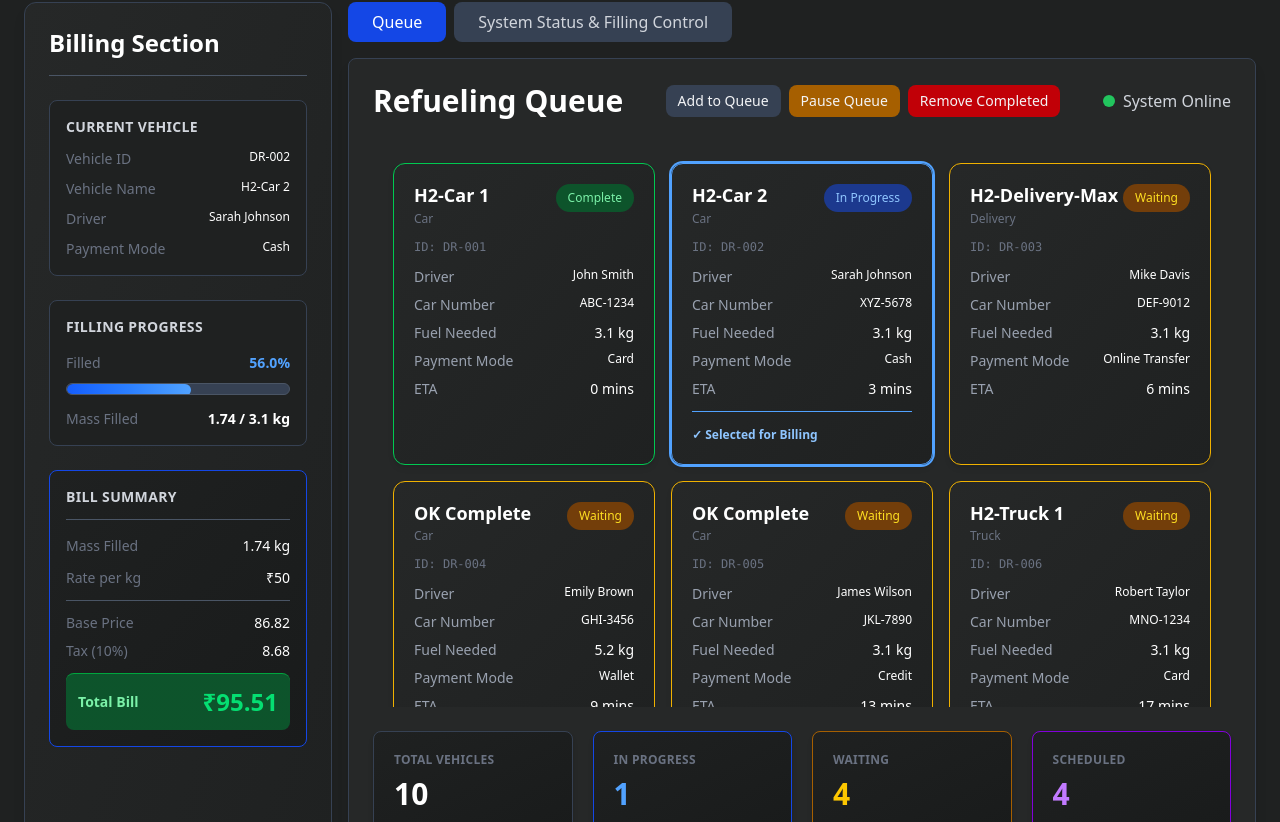
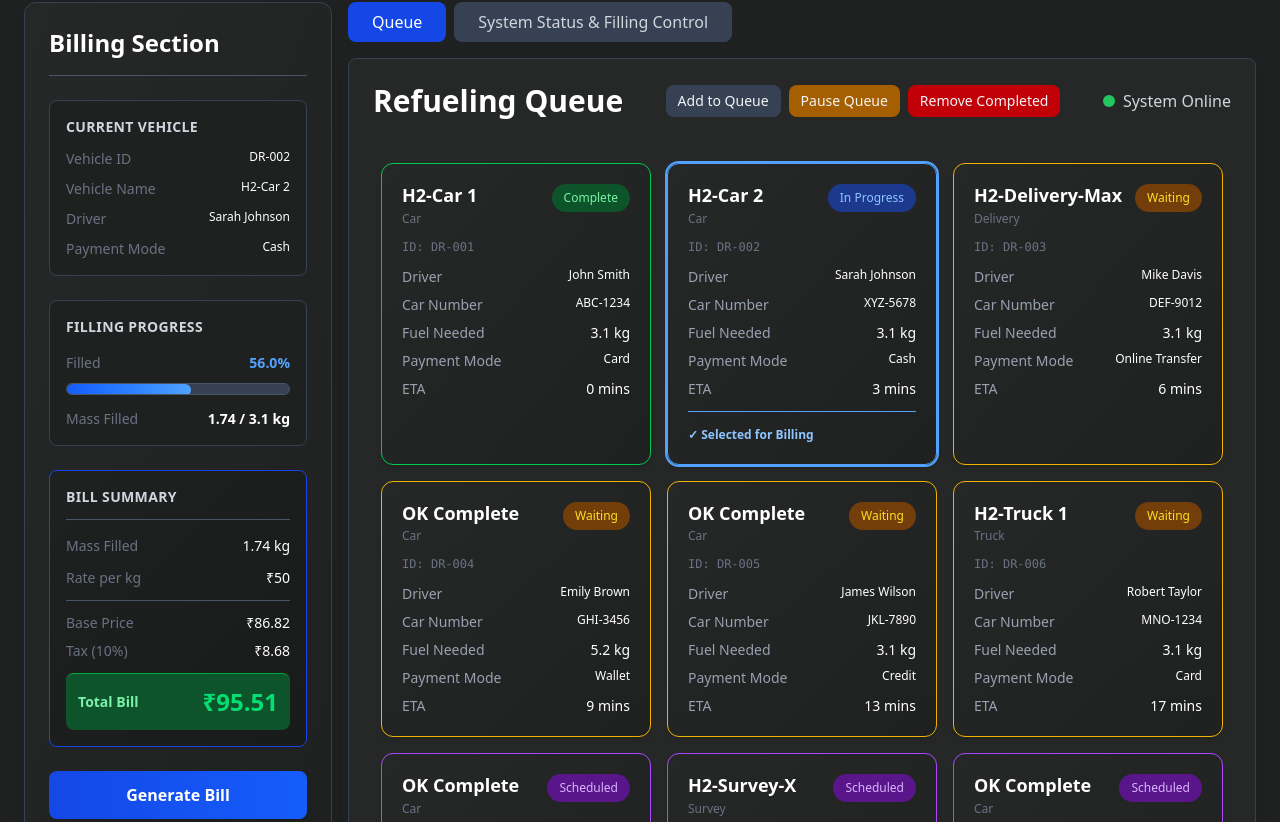
Before and after one commit to s4mzai/Hynics, a Next.js app: page /queue in a window 1280 px wide. Shown: the part 178-1000 px from the top of the page. Built offline with nearby package versions, Linux system fonts and the light colour scheme.

Commit message:
Add generate bill button, fix tabs heights and small changes

```diff
--- a/components/pages/Queue.jsx
+++ b/components/pages/Queue.jsx
@@ -7,7 +7,7 @@ const vehicleModels = [
 ];
 const vehicleTypes = ["Car", "Truck", "Van", "Bus", "Forklift", "Delivery", "Survey"];
 const paymentModes = ["Cash", "Card", "Online Transfer", "Wallet", "Credit"];
-const PRICE_PER_KG = 50; // Price per kg of H2
+const PRICE_PER_KG = 50;
 const initialQueueItems = [
   { id: "DR-001", name: "H2-Car 1", type: "Car", status: "Complete", fuel: 3.1, eta: 0, driverName: "John Smith", carNumber: "ABC-1234", amountToFill: 3.1, paymentMode: "Card" },
   { id: "DR-002", name: "H2-Car 2", type: "Car", status: "In Progress", fuel: 3.1, eta: 5, driverName: "Sarah Johnson", carNumber: "XYZ-5678", amountToFill: 3.1, paymentMode: "Cash" },
@@ -59,6 +59,7 @@ export default function Queue() {
   });
   const [isPaused, setIsPaused] = useState(false);
   const [isModalOpen, setIsModalOpen] = useState(false);
+  const [isGeneratingBill, setIsGeneratingBill] = useState(false);
   const [newVehicle, setNewVehicle] = useState({
     name: "", type: "", id: "", fuel: 0, eta: 0, status: "", driverName: "", carNumber: "", amountToFill: 0, paymentMode: ""
   });
@@ -93,6 +94,13 @@ export default function Queue() {
 
   const removeCompleted = () => {
     setQueue(prev => prev.filter(item => item.status !== "Complete"));
+  };
+
+  const generateBill = () => {
+    setIsGeneratingBill(true);
+    setTimeout(() => {
+      setIsGeneratingBill(false);
+    }, 2000);
   };
 
   useEffect(() => {
@@ -325,13 +333,9 @@ export default function Queue() {
         </div>
       )}
 
-      {/* Main Layout */}
       <div className="flex gap-4 flex-1">
-        {/* Billing Section - 25% width */}
-        <div className="w-1/4 bg-gradient-to-br from-[rgba(38,40,40,1)] to-[rgba(31,33,33,1)] rounded-xl p-6 shadow-lg border border-gray-700">
+        <div className="w-1/4 bg-gradient-to-br from-[rgba(38,40,40,1)] to-[rgba(31,33,33,1)] rounded-xl p-6 shadow-lg border border-gray-700 h-fit">
           <h2 className="text-2xl font-bold mb-6 text-white border-b border-gray-600 border-opacity-50 pb-4">Billing Section</h2>
-
-          {/* Current Vehicle Filling */}
           <div className="mb-6 bg-[rgba(31,33,33,1)] rounded-lg p-4 border border-gray-700 border-opacity-30">
             <h3 className="text-sm font-semibold text-gray-300 mb-3 uppercase tracking-wide">Current Vehicle</h3>
             <div className="space-y-2.5 text-sm">
@@ -353,8 +357,6 @@ export default function Queue() {
               </div>
             </div>
           </div>
-
-          {/* Filling Progress */}
           <div className="mb-6 bg-[rgba(31,33,33,1)] rounded-lg p-4 border border-gray-700 border-opacity-30">
             <h3 className="text-sm font-semibold text-gray-300 mb-4 uppercase tracking-wide">Filling Progress</h3>
             <div className="space-y-3.5">
@@ -376,8 +378,6 @@ export default function Queue() {
               </div>
             </div>
           </div>
-
-          {/* Bill Calculation */}
           <div className="bg-gradient-to-br from-[rgba(31,33,33,1)] to-[rgba(25,27,27,1)] rounded-lg p-4 border border-blue-700 border-opacity-40">
             <h3 className="text-sm font-semibold text-gray-300 mb-4 border-b border-gray-600 border-opacity-50 pb-3 uppercase tracking-wide">Bill Summary</h3>
             <div className="space-y-3 text-sm">
@@ -392,11 +392,11 @@ export default function Queue() {
               <div className="border-t border-gray-600 border-opacity-50 pt-3">
                 <div className="flex justify-between mb-2">
                   <span className="text-gray-500">Base Price</span>
-                  <span className="text-white">{calculateBill().basePrice.toFixed(2)}</span>
+                  <span className="text-white">₹{calculateBill().basePrice.toFixed(2)}</span>
                 </div>
                 <div className="flex justify-between">
                   <span className="text-gray-500">Tax (10%)</span>
-                  <span className="text-white">{calculateBill().tax.toFixed(2)}</span>
+                  <span className="text-white">₹{calculateBill().tax.toFixed(2)}</span>
                 </div>
               </div>
               <div className="border-t border-green-600 border-opacity-50 pt-3 bg-gradient-to-r from-green-900 to-green-900 bg-opacity-25 rounded-lg px-3 py-3">
@@ -407,11 +407,11 @@ export default function Queue() {
               </div>
             </div>
           </div>
+          <button onClick={generateBill} disabled={isGeneratingBill} className="mt-6 w-full bg-gradient-to-r from-blue-700 to-blue-600 hover:from-blue-600 hover:to-blue-500 disabled:from-blue-800 disabled:to-blue-700 disabled:opacity-75 text-white font-bold py-3 rounded-lg transition-all duration-300 shadow-lg hover:shadow-xl disabled:cursor-not-allowed">
+            {isGeneratingBill ? "Generating Bill..." : "Generate Bill"}
+          </button>
         </div>
-
-        {/* Tabbed Content Section - 75% width */}
         <div className="flex-1 flex flex-col">
-          {/* Tab Navigation */}
           <div className="flex gap-2 mb-4">
             <button
               onClick={() => setActiveTab("queue")}
@@ -434,10 +434,8 @@ export default function Queue() {
               System Status & Filling Control
             </button>
           </div>
-
-          {/* Queue Tab */}
           {activeTab === "queue" && (
-            <div className="max-h-screen flex flex-col bg-[rgba(38,40,40,1)] rounded-lg p-6 shadow-lg border border-gray-700 overflow-hidden">
+            <div className="flex flex-col bg-[rgba(38,40,40,1)] rounded-lg p-6 shadow-lg border border-gray-700 overflow-hidden flex-1 max-h-[calc(130vh-120px)]">
               <div className="flex flex-col sm:flex-row sm:items-center justify-between mb-6 gap-4 flex-shrink-0">
                 <div>
                   <h1 className="text-3xl font-bold text-white">Refueling Queue</h1>
@@ -459,7 +457,7 @@ export default function Queue() {
                 </div>
               </div>
 
-              <div className="p-5 grid grid-cols-1 md:grid-cols-2 lg:grid-cols-3 gap-4 overflow-y-auto flex-1 mb-6">
+              <div className="py-5 px-2 grid grid-cols-1 md:grid-cols-2 lg:grid-cols-3 gap-4 overflow-y-auto flex-1 mb-6">
                 {queue.map(item => (
                   <div
                     key={item.id}
@@ -537,11 +535,8 @@ export default function Queue() {
               </div>
             </div>
           )}
-
-          {/* System Status & Filling Control Tab */}
           {activeTab === "system" && (
-            <div className="flex-1 flex flex-col gap-4 overflow-y-auto">
-              {/* System Status Section */}
+            <div className="flex flex-col gap-4 flex-1 max-h-[calc(130vh-120px)]">
               <div className="bg-gradient-to-br from-[rgba(38,40,40,1)] to-[rgba(31,33,33,1)] rounded-xl p-6 shadow-lg border border-gray-700">
                 <h2 className="text-2xl font-bold mb-5 text-white border-b border-gray-600 border-opacity-50 pb-4">System Status</h2>
                 <div className="grid grid-cols-1 md:grid-cols-2 lg:grid-cols-4 gap-5">
@@ -569,12 +564,9 @@ export default function Queue() {
                   </div>
                 </div>
               </div>
-
-              {/* Filling Control Section */}
-              <div className="bg-gradient-to-br from-[rgba(38,40,40,1)] to-[rgba(31,33,33,1)] rounded-xl p-6 shadow-lg border border-gray-700 flex-1">
+              <div className="bg-gradient-to-br from-[rgba(38,40,40,1)] to-[rgba(31,33,33,1)] rounded-xl p-6 shadow-lg border border-gray-700">
                 <h2 className="text-2xl font-bold mb-5 text-white border-b border-gray-600 border-opacity-50 pb-4">Filling Control</h2>
                 <div className="grid grid-cols-1 lg:grid-cols-2 gap-6">
-                  {/* Filling Info */}
                   <div className="space-y-4">
                     <div className="bg-gradient-to-br from-[rgba(31,33,33,1)] to-[rgba(25,27,27,1)] rounded-lg p-5 border border-gray-700 border-opacity-40">
                       <h3 className="text-sm font-semibold text-gray-300 mb-4 uppercase tracking-wide">Vehicle Information</h3>
@@ -598,8 +590,6 @@ export default function Queue() {
                       </div>
                     </div>
                   </div>
-
-                  {/* Filling Progress Bar */}
                   <div className="bg-gradient-to-br from-[rgba(31,33,33,1)] to-[rgba(25,27,27,1)] rounded-lg p-5 flex flex-col justify-center border border-blue-700 border-opacity-30">
                     <h3 className="text-sm font-semibold text-gray-300 mb-4 uppercase tracking-wide">Filling Progress</h3>
                     <div className="space-y-4">
```
